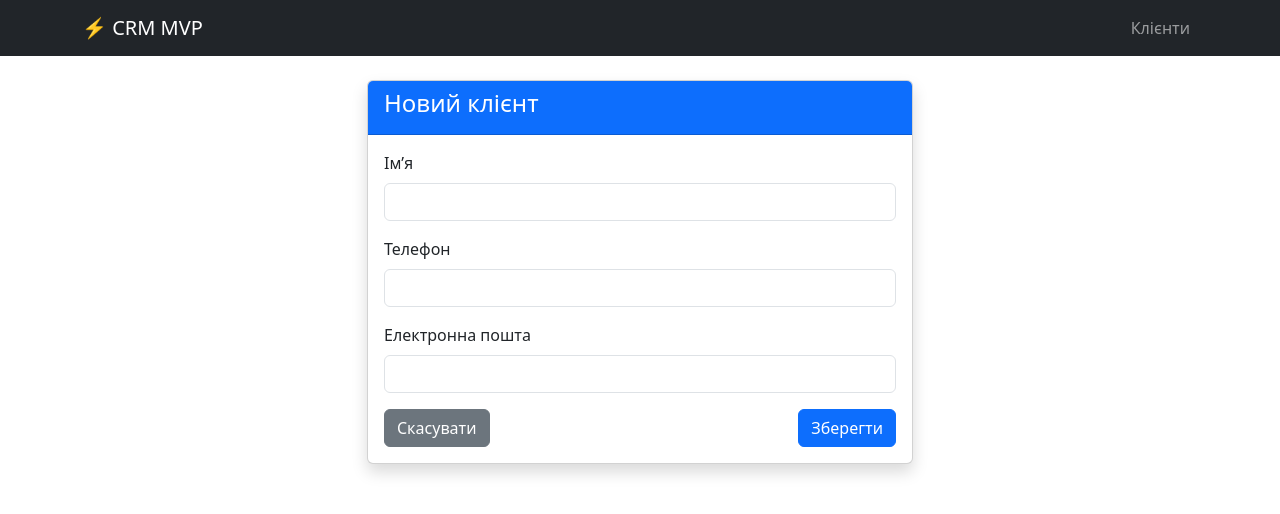
After one commit to SPapor/Test_django, a Django app: page /create/ in a window 1280 px wide. The commit adds this page. Shown: the top 514 px of the page. Run offline with Django 5.2, Linux system fonts and the light colour scheme.

Commit message:
feat: add client creation functionality

```diff
--- a/crm/forms.py
+++ b/crm/forms.py
@@ -1,5 +1,6 @@
 from django import forms
-from .models import Deal
+from .models import Deal, Client
+
 
 class DealForm(forms.ModelForm):
     class Meta:
@@ -11,3 +12,13 @@ class DealForm(forms.ModelForm):
             'amount': forms.NumberInput(attrs={'class': 'form-control'}),
             'status': forms.Select(attrs={'class': 'form-select'}),
         }
+
+class ClientForm(forms.ModelForm):
+    class Meta:
+        model = Client
+        fields = ['name', 'phone', 'email']
+        widgets = {
+            'name': forms.TextInput(attrs={'class': 'form-control'}),
+            'phone': forms.TextInput(attrs={'class': 'form-control'}),
+            'email': forms.EmailInput(attrs={'class': 'form-control'}),
+        }
--- /dev/null
+++ b/crm/templates/crm/client_form.html
@@ -0,0 +1,39 @@
+{% extends 'crm/base.html' %}
+
+{% block content %}
+<div class="row justify-content-center">
+    <div class="col-md-6">
+        <div class="card shadow">
+            <div class="card-header bg-primary text-white">
+                <h4>Новий клієнт</h4>
+            </div>
+            <div class="card-body">
+                <form method="post">
+                    {% csrf_token %}
+
+                    {% for field in form %}
+                    <div class="mb-3">
+                        <label class="form-label">{{ field.label }}</label>
+                        {{ field }}
+                        {% if field.errors %}
+                            <div class="text-danger small">
+                                {{ field.errors.0 }}
+                            </div>
+                        {% endif %}
+                    </div>
+                    {% endfor %}
+
+                    <div class="d-flex justify-content-between">
+                        <a href="{% url 'client_list' %}" class="btn btn-secondary">
+                            Скасувати
+                        </a>
+                        <button type="submit" class="btn btn-primary">
+                            Зберегти
+                        </button>
+                    </div>
+                </form>
+            </div>
+        </div>
+    </div>
+</div>
+{% endblock %}
--- a/crm/templates/crm/client_list.html
+++ b/crm/templates/crm/client_list.html
@@ -3,6 +3,7 @@
 {% block content %}
 <div class="d-flex justify-content-between align-items-center mb-3">
     <h1>Список клієнтів</h1>
+    <a href="{% url 'client_create' %}" class="btn btn-primary">+ Додати клієнта</a>
 </div>
 
 <form class="d-flex mb-4" method="get">
--- a/crm/urls.py
+++ b/crm/urls.py
@@ -3,6 +3,7 @@ from . import views
 
 urlpatterns = [
     path('', views.ClientListView.as_view(), name='client_list'),
+    path('create/', views.ClientCreateView.as_view(), name='client_create'),
     path('<int:pk>/', views.ClientDetailView.as_view(), name='client_detail'),
     path('deals/new/', views.DealCreateView.as_view(), name='deal_create'),
 ]
--- a/crm/views.py
+++ b/crm/views.py
@@ -5,7 +5,8 @@ from django.urls import reverse_lazy
 from django.views.generic.edit import CreateView
 
 from .models import Client, Deal
-from .forms import DealForm
+from .forms import DealForm, ClientForm
+
 
 class ClientListView(ListView):
     model = Client
@@ -39,3 +40,9 @@ class DealCreateView(CreateView):
 
     def get_success_url(self):
         return reverse_lazy('client_detail', kwargs={'pk': self.object.client.pk})
+
+class ClientCreateView(CreateView):
+    model = Client
+    form_class = ClientForm
+    template_name = 'crm/client_form.html'
+    success_url = reverse_lazy('client_list')
```
Also changed, not shown: crm/templates/crm/deal_detail.html (added, +10 -0 lines).
